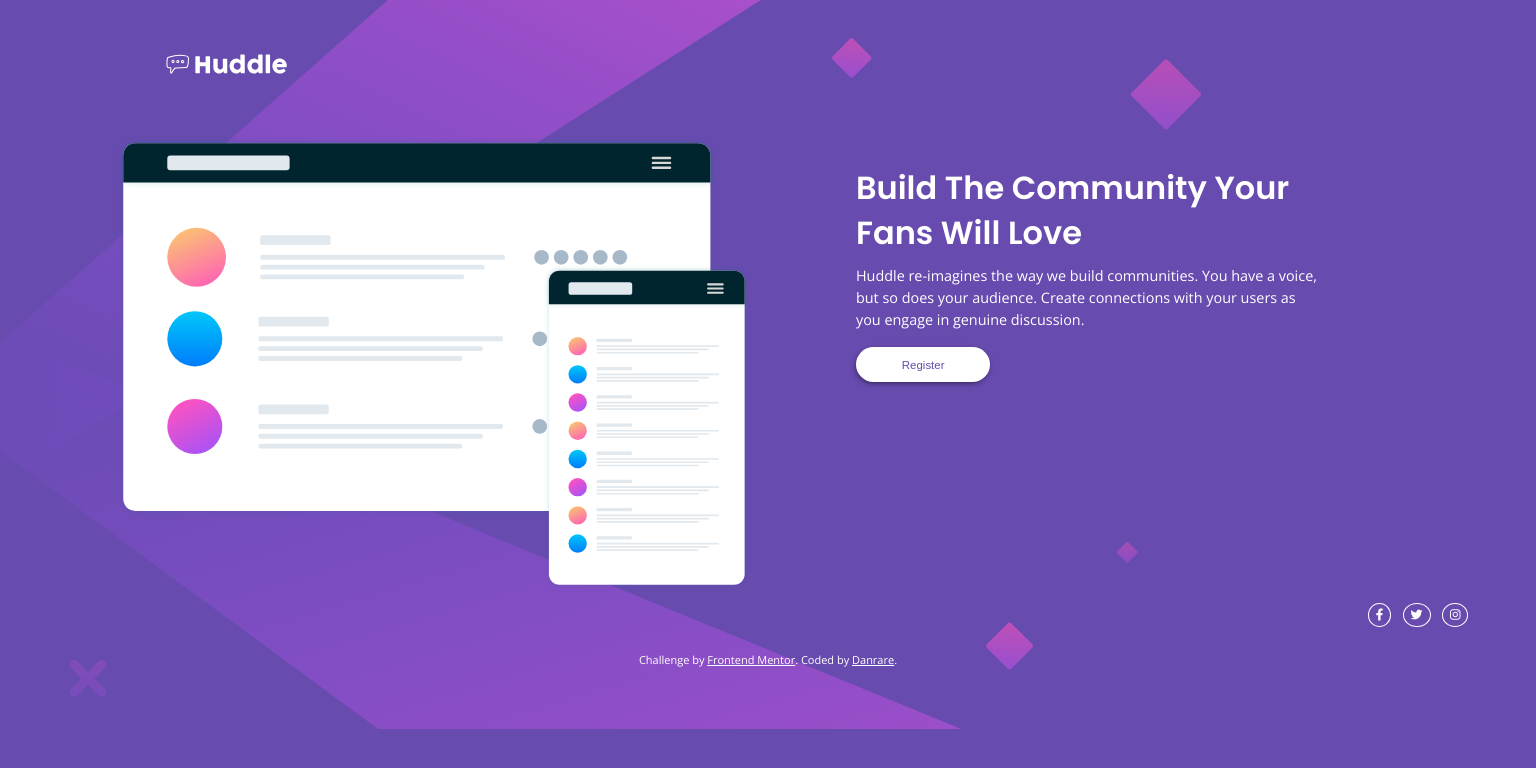
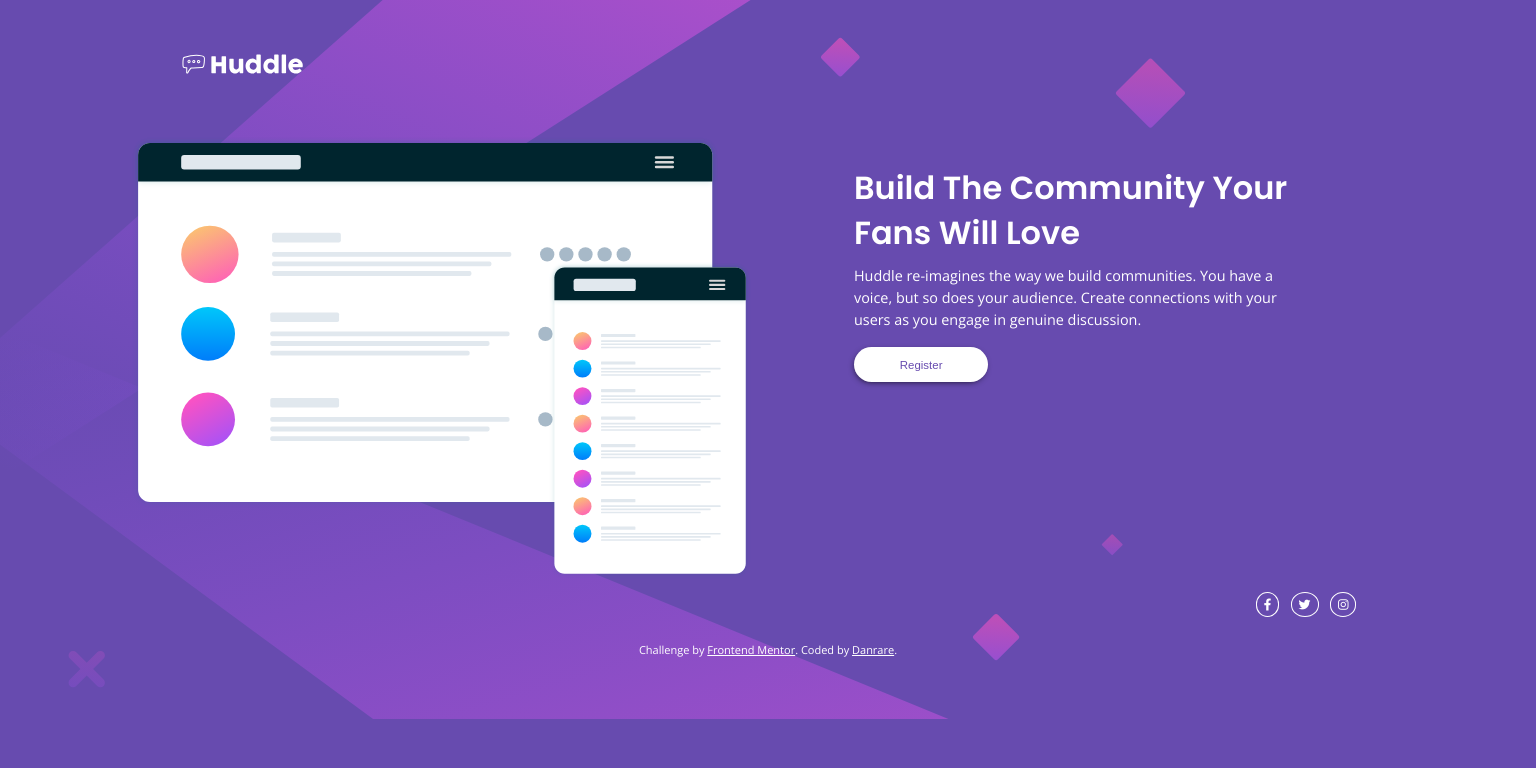
Before and after one commit to danrare/huddle-landing-page, a plain HTML site: page index.html in a window 1536 px wide. Drawn offline with nearby package versions, Linux system fonts and the light colour scheme.

Commit message:
Add files via upload

```diff
--- a/sass/_large.scss
+++ b/sass/_large.scss
@@ -2,7 +2,7 @@
     body {
         background-image: url('../images/bg-desktop.svg');
         background-color: var(--bg-color);
-        padding: 3em 4em;
+        padding: 3em 5em;
     }
 
     main{
@@ -48,6 +48,7 @@
 
     .social-media {
         text-align: right;
+        padding-right:6em;
     }
 
 
```
Also changed, not shown: css/styles.css, 1 other file.
